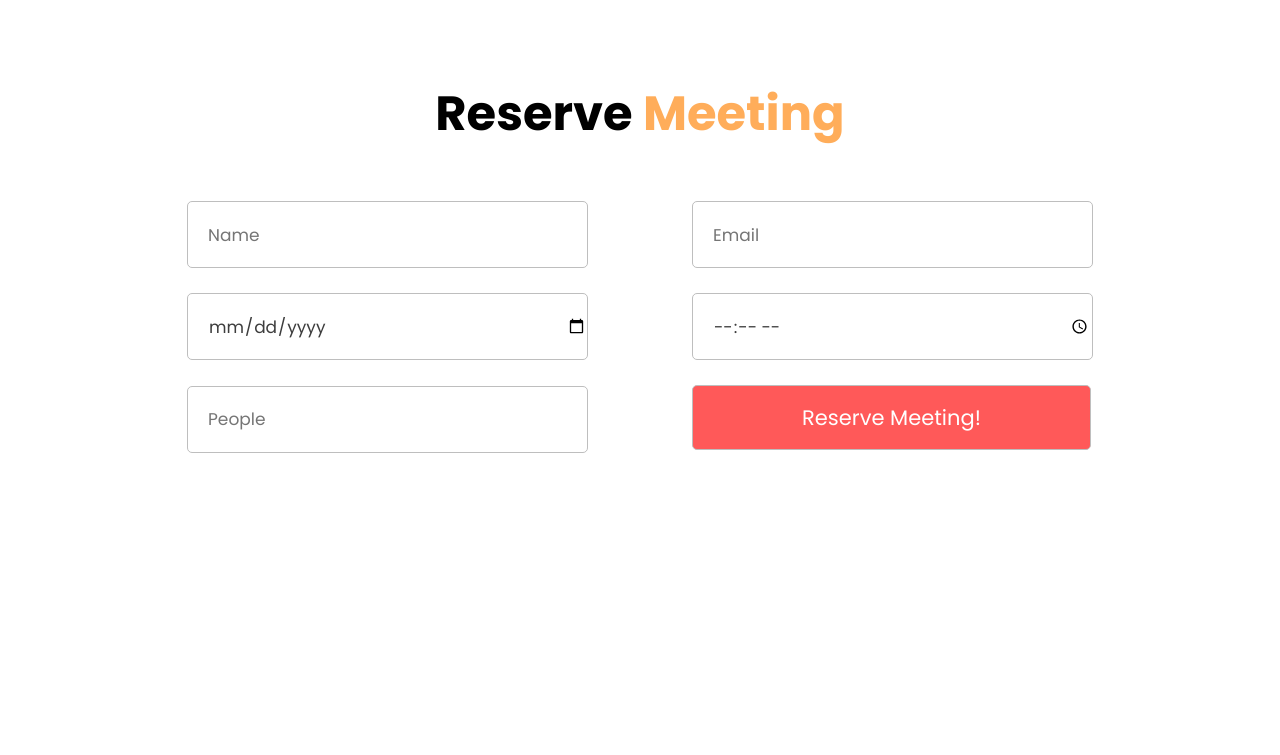
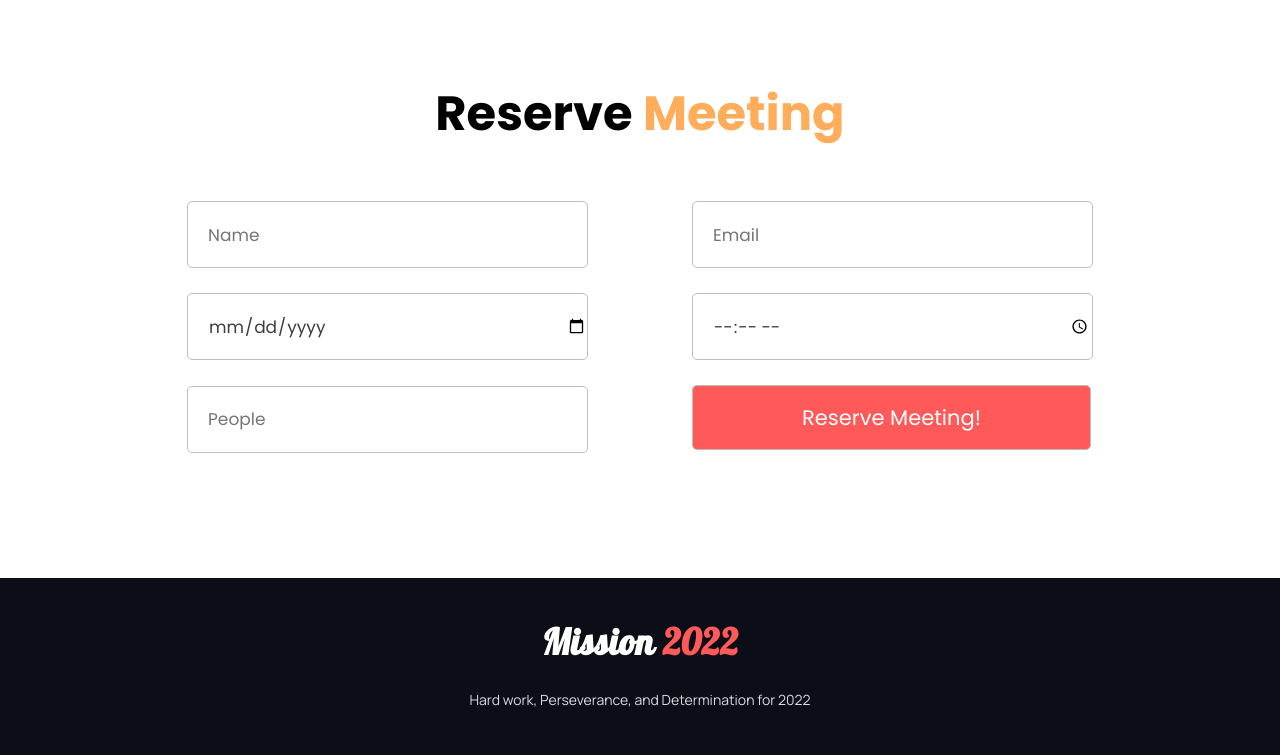
Before and after one commit to mdimranulalam/mission-2022, a plain HTML site: page index.html in a window 1280 px wide. Shown: the part 1980-2735 px from the top of the page. Before the commit the page ends 2458 px from the top, so only its background shows below. Drawn offline with Linux system fonts and the light colour scheme.

Commit message:
Footer added

```diff
--- a/index.html
+++ b/index.html
@@ -140,5 +140,13 @@
             </form>
         </div>
     </section>
+
+    <!-- >>>>>>>>>>>>>>>>>>>>>>>>>
+                Footer
+    <<<<<<<<<<<<<<<<<<<<<<<<<<  -->
+    <footer class="footer-section">
+        <h2>Mission <span class="footer-color">2022</span></h2>
+        <p>Hard work, Perseverance, and Determination for 2022</p>
+    </footer>
 </body>
 </html>
--- a/style.css
+++ b/style.css
@@ -3,6 +3,9 @@
 
 @import url('https://fonts.googleapis.com/css2?family=Poppins:wght@400;500;600;700;800&family=Yeseva+One&display=swap');
 
+@import url('https://fonts.googleapis.com/css2?family=Lobster&display=swap');
+
+@import url('https://fonts.googleapis.com/css2?family=Manrope&display=swap');
 /* Common CSS */
 *{
     margin: 0;
@@ -175,6 +178,9 @@
 /* -------------------------
         Section 5 styles
 -------------------------- */
+.section-5{
+    padding-bottom: 100px;
+}
 .section-5-elements{
     display: flex;
     justify-content: center;
@@ -216,3 +222,34 @@
     font-family: 'Poppins', sans-serif;
     padding-left: 0;
 }
+
+/* -------------------------
+        Footer Styles
+-------------------------- */
+.footer-section{
+    background-color: #0B0D17;
+    width: 100%;
+    height: 177px;
+    display: flex;
+    justify-content: center;
+    align-items: center;
+    flex-direction: column;
+    row-gap: 24px;
+}
+.footer-section h2{
+    font-family: 'Lobster', cursive;
+    font-size: 36px;
+    line-height: 44px;
+    letter-spacing: 0.5px;
+    color: #FFFFFF;
+    text-align: center;
+}
+.footer-section p{
+    color: #D9DBE1;
+    font-family: 'Manrope', sans-serif;
+    font-size: 14px;
+    line-height: 24px;
+}
+.footer-color{
+    color: #FF5959;
+}
```
